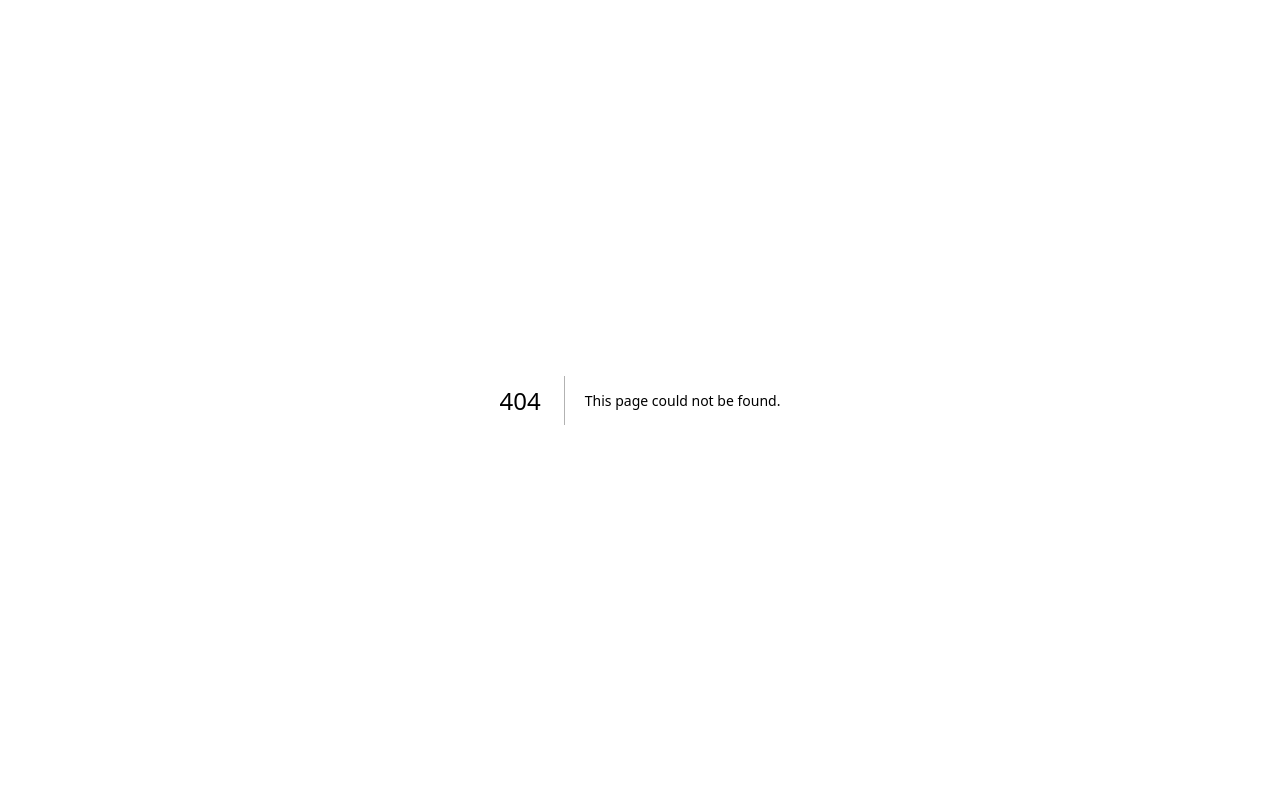
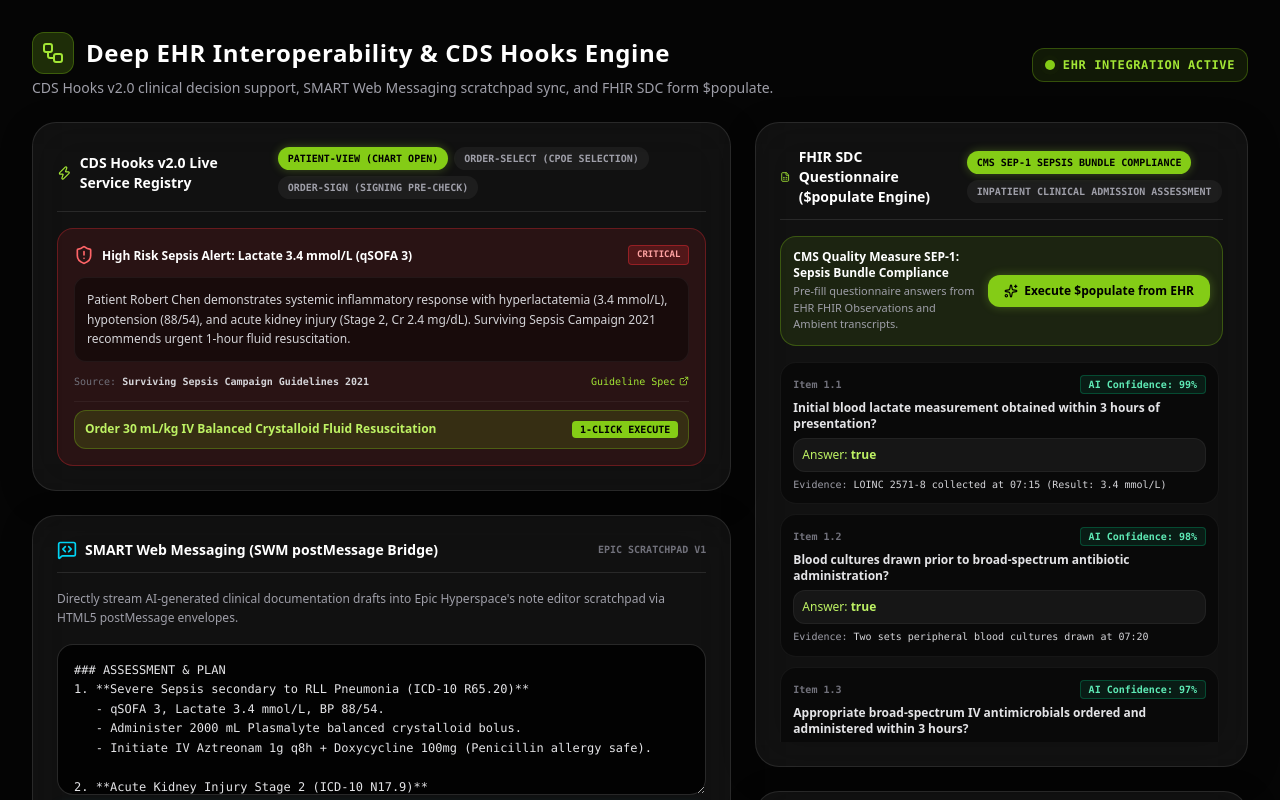
Before and after one commit to Aschio12/medi-assist-ai, a Next.js app in the folder apps/web/: page /ehr-sync in a window 1280 px wide. Before the commit this address had no page. Shown: the top 800 px of the page. Built offline with nearby package versions, Linux system fonts and the light colour scheme; no server answers.

Commit message:
Phase 15 (15/18): Build interactive Deep EHR Interoperability and CDS Hooks workstation dashboard page

```diff
--- /dev/null
+++ b/apps/web/src/app/(dashboard)/ehr-sync/page.tsx
@@ -0,0 +1,149 @@
+'use client';
+import { useState, useEffect } from 'react';
+import { Workflow, Zap, MessageSquareCode, FileSpreadsheet, ShieldCheck, Sparkles } from 'lucide-react';
+import {
+  triggerCdsHook,
+  populateSdcQuestionnaire,
+  sendSwmScratchpadDraft,
+  CDSCard,
+  SDCQuestionnaire,
+  AttestationRecord
+} from '@/app/actions/ehr_sync';
+import { CdsHooksSimulator } from '@/components/ehr/CdsHooksSimulator';
+import { SmartWebMessagingConsole } from '@/components/ehr/SmartWebMessagingConsole';
+import { SdcFormPopulator } from '@/components/ehr/SdcFormPopulator';
+import { PhysicianAttestationBox } from '@/components/ehr/PhysicianAttestationBox';
+
+export default function EhrSyncPage() {
+  const [currentHook, setCurrentHook] = useState<'patient-view' | 'order-select' | 'order-sign'>('patient-view');
+  const [cdsCards, setCdsCards] = useState<CDSCard[]>([]);
+  const [isCdsLoading, setIsCdsLoading] = useState(false);
+  const [selectedTemplate, setSelectedTemplate] = useState<string>('sep-1-core-measure');
+  const [questionnaire, setQuestionnaire] = useState<SDCQuestionnaire | null>(null);
+  const [isPopulating, setIsPopulating] = useState(false);
+  const [toastNotification, setToastNotification] = useState<string | null>(null);
+
+  const loadCdsCards = async (hook: 'patient-view' | 'order-select' | 'order-sign') => {
+    setIsCdsLoading(true);
+    try {
+      const cards = await triggerCdsHook(hook);
+      setCdsCards(cards);
+    } catch (err) {
+      console.error("CDS hook execution failed:", err);
+    } finally {
+      setIsCdsLoading(false);
+    }
+  };
+
+  const loadQuestionnaire = async (templateId: string) => {
+    try {
+      const q = await populateSdcQuestionnaire(templateId);
+      setQuestionnaire(q);
+    } catch (err) {
+      console.error("SDC questionnaire fetch failed:", err);
+    }
+  };
+
+  useEffect(() => {
+    loadCdsCards('patient-view');
+    loadQuestionnaire('sep-1-core-measure');
+  }, []);
+
+  const handleHookChange = (hook: 'patient-view' | 'order-select' | 'order-sign') => {
+    setCurrentHook(hook);
+    loadCdsCards(hook);
+  };
+
+  const handleApplySuggestion = (label: string) => {
+    setToastNotification(`✓ Executed CDS Suggestion: "${label}" • Order transaction synchronized to EHR CPOE.`);
+    setTimeout(() => setToastNotification(null), 5000);
+  };
+
+  const handlePopulateFromEhr = async () => {
+    setIsPopulating(true);
+    await loadQuestionnaire(selectedTemplate);
+    setIsPopulating(false);
+    setToastNotification(`✓ FHIR SDC $populate complete: Auto-populated questionnaire fields from real-time patient telemetry.`);
+    setTimeout(() => setToastNotification(null), 5000);
+  };
+
+  const handleAttestationCompleted = (record: AttestationRecord) => {
+    setToastNotification(`✓ Attestation Complete: Note digitally signed by ${record.physician_name} and pushed to Epic Hyperspace (${record.ehr_confirmation_id}).`);
+    setTimeout(() => setToastNotification(null), 6000);
+  };
+
+  return (
+    <div className="h-full w-full p-8 flex flex-col relative z-10 overflow-y-auto scrollbar-hide">
+      {/* Header */}
+      <div className="flex flex-col md:flex-row md:items-center justify-between gap-4 mb-6">
+        <div>
+          <div className="flex items-center gap-3">
+            <div className="p-2 bg-neon-500/20 rounded-xl border border-neon-500/30">
+              <Workflow className="h-6 w-6 text-neon-400" />
+            </div>
+            <h1 className="text-2xl font-bold text-white tracking-wide">
+              Deep EHR Interoperability & CDS Hooks Engine
+            </h1>
+          </div>
+          <p className="text-zinc-400 text-sm mt-1">
+            CDS Hooks v2.0 clinical decision support, SMART Web Messaging scratchpad sync, and FHIR SDC form $populate.
+          </p>
+        </div>
+
+        <div className="flex items-center gap-2 bg-neon-500/10 border border-neon-500/30 px-3 py-2 rounded-xl">
+          <span className="relative flex h-2.5 w-2.5">
+            <span className="animate-ping absolute inline-flex h-full w-full rounded-full bg-neon-400 opacity-75"></span>
+            <span className="relative inline-flex rounded-full h-2.5 w-2.5 bg-neon-500"></span>
+          </span>
+          <span className="text-neon-400 font-mono text-xs font-bold uppercase tracking-wider">
+            EHR Integration Active
+          </span>
+        </div>
+      </div>
+
+      {/* Notification Banner */}
+      {toastNotification && (
+        <div className="mb-6 p-4 rounded-2xl bg-neon-500/15 border border-neon-500/40 flex items-center justify-between text-xs text-neon-300 animate-fadeIn shadow-[0_0_20px_rgba(163,230,53,0.2)]">
+          <div className="flex items-center gap-2.5">
+            <Sparkles className="h-4 w-4 text-neon-400" />
+            <span className="font-medium">{toastNotification}</span>
+          </div>
+          <button onClick={() => setToastNotification(null)} className="text-zinc-400 hover:text-white">✕</button>
+        </div>
+      )}
+
+      {/* Main Grid: Left 7 Cols CDS Hooks & SWM, Right 5 Cols SDC & Attestation */}
+      <div className="grid grid-cols-1 lg:grid-cols-12 gap-6">
+        {/* Left Column: CDS Hooks Simulator & SMART Web Messaging Scratchpad */}
+        <div className="lg:col-span-7 space-y-6">
+          <CdsHooksSimulator
+            cards={cdsCards}
+            currentHook={currentHook}
+            onSelectHook={handleHookChange}
+            onApplySuggestion={handleApplySuggestion}
+            isLoading={isCdsLoading}
+          />
+
+          <SmartWebMessagingConsole onInjectDraft={sendSwmScratchpadDraft} />
+        </div>
+
+        {/* Right Column: SDC Form Populator & Physician Attestation */}
+        <div className="lg:col-span-5 space-y-6">
+          {questionnaire && (
+            <SdcFormPopulator
+              questionnaire={questionnaire}
+              onSelectTemplate={(tId) => {
+                setSelectedTemplate(tId);
+                loadQuestionnaire(tId);
+              }}
+              onPopulateFromEhr={handlePopulateFromEhr}
+              isPopulating={isPopulating}
+            />
+          )}
+
+          <PhysicianAttestationBox onAttestationCompleted={handleAttestationCompleted} />
+        </div>
+      </div>
+    </div>
+  );
+}
```
